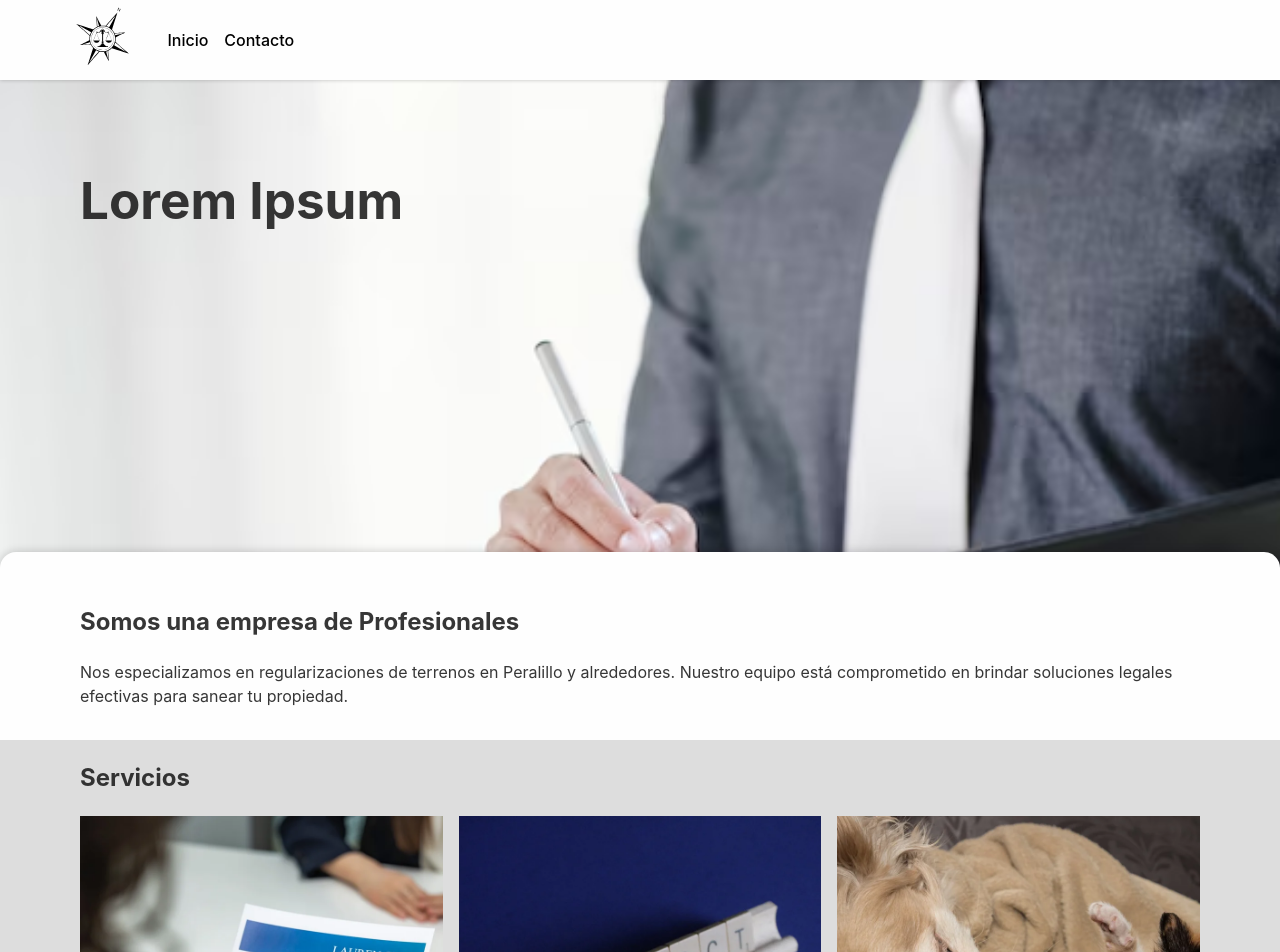
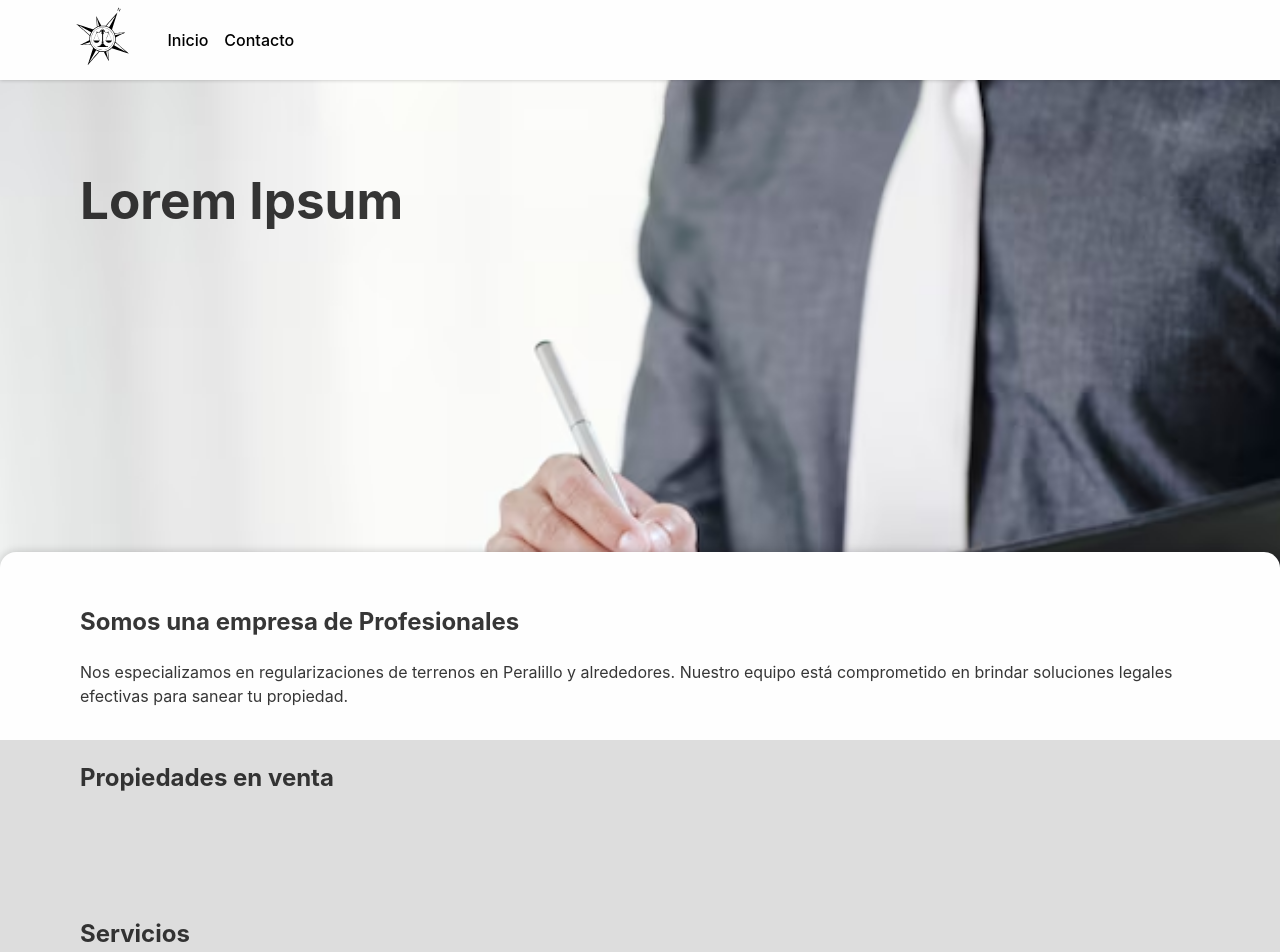
Before and after one commit to GwerhDev/TerraLegal-Client, a React (Vite) app: page /#/ in a window 1280 px wide. Shown: the top 952 px of the page. Built offline with nearby package versions, Linux system fonts and the light colour scheme; no server answers.

Commit message:
adding content for gallery

```diff
--- /dev/null
+++ b/src/app/components/Content/Content.jsx
@@ -0,0 +1,9 @@
+import s from './Content.module.css';
+
+export const Content = () => {
+  return (
+    <div className={s.container}>
+      <h2>Propiedades en venta</h2>
+    </div>
+  )
+}
--- /dev/null
+++ b/src/app/components/Content/Content.module.css
@@ -0,0 +1,10 @@
+.container {
+  padding: 5rem;
+  padding-top: 0;
+}
+
+.cardsContainer {
+  gap: 1rem;
+  width: 100%;
+  display: flex;
+}
--- a/src/app/pages/LandingPage.jsx
+++ b/src/app/pages/LandingPage.jsx
@@ -1,6 +1,7 @@
+import { Header } from "../components/Sections/Header";
+import { Content } from "../components/Content/Content";
+import { Services } from "../components/Services/Services";
 import { Presentation } from "../components/Presentation/Presentation";
-import { Header } from "../components/Sections/Header";
-import { Services } from "../components/Services/Services";
 
 export default function LandingPage() {
   return (
@@ -13,6 +14,7 @@ export default function LandingPage() {
           <Presentation />
         </section>
         <section className="services-section">
+          <Content />
           <Services />
         </section>
       </main>
```
Also changed, not shown: src/app/components/Content/ContentCard.jsx (added, +9 -0 lines), src/app/components/Content/ContentCard.module.css (added).
